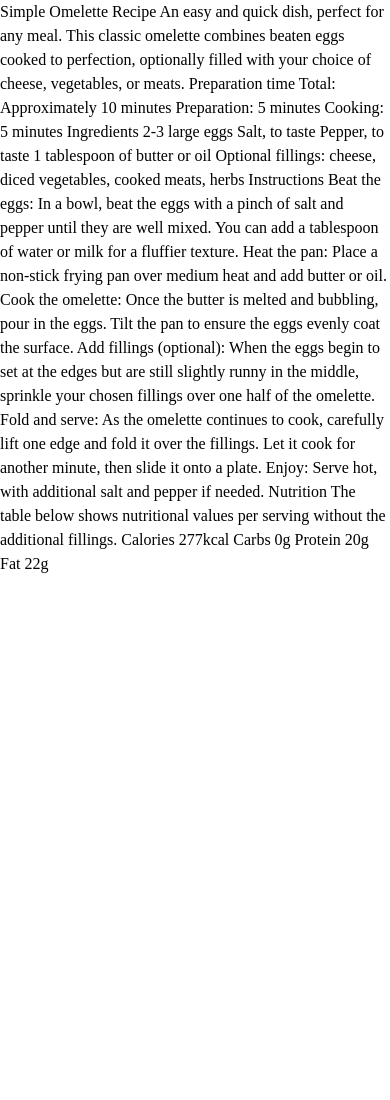
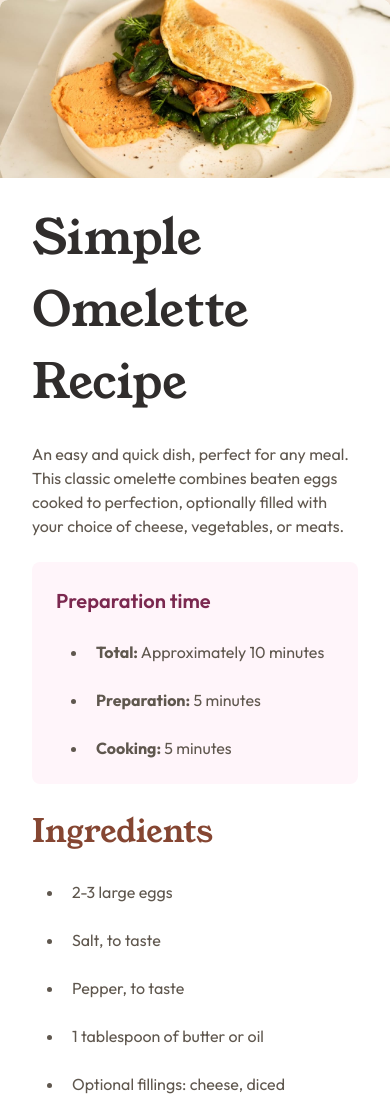
Before and after one commit to awerks/recipe-page, a plain HTML site: page index.html in a window 390 px wide. Shown: the top 1100 px of the page. Before the commit the page ends 844 px from the top, so only its background shows below. Drawn offline with Linux system fonts and the light colour scheme.

Commit message:
Add recipe card layout and styling for Simple Omelette Recipe

```diff
--- a/index.html
+++ b/index.html
@@ -7,22 +7,98 @@
         <link rel="icon" type="image/png" sizes="32x32" href="./assets/images/favicon-32x32.png" />
 
         <title>Recipe page</title>
-
         <link rel="stylesheet" href="style.css" />
     </head>
     <body>
-        Simple Omelette Recipe An easy and quick dish, perfect for any meal. This classic omelette combines beaten eggs
-        cooked to perfection, optionally filled with your choice of cheese, vegetables, or meats. Preparation time
-        Total: Approximately 10 minutes Preparation: 5 minutes Cooking: 5 minutes Ingredients 2-3 large eggs Salt, to
-        taste Pepper, to taste 1 tablespoon of butter or oil Optional fillings: cheese, diced vegetables, cooked meats,
-        herbs Instructions Beat the eggs: In a bowl, beat the eggs with a pinch of salt and pepper until they are well
-        mixed. You can add a tablespoon of water or milk for a fluffier texture. Heat the pan: Place a non-stick frying
-        pan over medium heat and add butter or oil. Cook the omelette: Once the butter is melted and bubbling, pour in
-        the eggs. Tilt the pan to ensure the eggs evenly coat the surface. Add fillings (optional): When the eggs begin
-        to set at the edges but are still slightly runny in the middle, sprinkle your chosen fillings over one half of
-        the omelette. Fold and serve: As the omelette continues to cook, carefully lift one edge and fold it over the
-        fillings. Let it cook for another minute, then slide it onto a plate. Enjoy: Serve hot, with additional salt and
-        pepper if needed. Nutrition The table below shows nutritional values per serving without the additional
-        fillings. Calories 277kcal Carbs 0g Protein 20g Fat 22g
+        <article>
+            <div class="card">
+                <div class="card__header">
+                    <div class="card__image">
+                        <img src="./assets/images/image-omelette.jpeg" alt="Omelette" />
+                    </div>
+                    <h1>Simple Omelette Recipe</h1>
+                </div>
+                <div class="card__content">
+                    <p>
+                        An easy and quick dish, perfect for any meal. This classic omelette combines beaten eggs cooked
+                        to perfection, optionally filled with your choice of cheese, vegetables, or meats.
+                    </p>
+                    <div class="card__note">
+                        <p class="note__header">Preparation time</p>
+                        <ul class="note__list list list-aligned">
+                            <li><strong>Total:</strong> Approximately 10 minutes</li>
+                            <li><strong>Preparation:</strong> 5 minutes</li>
+                            <li><strong>Cooking:</strong> 5 minutes</li>
+                        </ul>
+                    </div>
+                </div>
+                <div class="ingredients">
+                    <h2>Ingredients</h2>
+                    <ul class="ingredients__list list list-aligned">
+                        <li>2-3 large eggs</li>
+                        <li>Salt, to taste</li>
+                        <li>Pepper, to taste</li>
+                        <li>1 tablespoon of butter or oil</li>
+                        <li>Optional fillings: cheese, diced vegetables, cooked meats, herbs</li>
+                    </ul>
+                </div>
+                <hr />
+                <div class="instructions">
+                    <h2>Instructions</h2>
+                    <ol class="instructions__list list">
+                        <li>
+                            <strong>Beat the eggs:</strong> In a bowl, beat the eggs with a pinch of salt and pepper
+                            until they are well mixed. You can add a tablespoon of water or milk for a fluffier texture.
+                        </li>
+                        <li>
+                            <strong>Heat the pan:</strong> Place a non-stick frying pan over medium heat and add butter
+                            or oil.
+                        </li>
+                        <li>
+                            <strong>Cook the omelette:</strong> Once the butter is melted and bubbling, pour in the
+                            eggs. Tilt the pan to ensure the eggs evenly coat the surface.
+                        </li>
+                        <li>
+                            <strong>Add fillings (optional):</strong> When the eggs begin to set at the edges but are
+                            still slightly runny in the middle, sprinkle your chosen fillings over one half of the
+                            omelette.
+                        </li>
+                        <li>
+                            <strong>Fold and serve:</strong> As the omelette continues to cook, carefully lift one edge
+                            and fold it over the fillings. Let it cook for another minute, then slide it onto a plate.
+                        </li>
+                        <li><strong>Enjoy:</strong> Serve hot, with additional salt and pepper if needed.</li>
+                    </ol>
+                </div>
+                <div class="nutrition">
+                    <h2>Nutrition</h2>
+                    <p>The table below shows nutritional values per serving without the additional fillings.</p>
+                    <table class="nutrition__table">
+                        <colgroup>
+                            <col class="label-col" />
+                            <col class="value-col" />
+                        </colgroup>
+                        <tbody>
+                            <tr>
+                                <td>Calories</td>
+                                <td>277kcal</td>
+                            </tr>
+                            <tr>
+                                <td>Carbs</td>
+                                <td>0g</td>
+                            </tr>
+                            <tr>
+                                <td>Protein</td>
+                                <td>20g</td>
+                            </tr>
+                            <tr>
+                                <td>Fat</td>
+                                <td>22g</td>
+                            </tr>
+                        </tbody>
+                    </table>
+                </div>
+            </div>
+        </article>
     </body>
 </html>
--- /dev/null
+++ b/reset.css
@@ -0,0 +1,66 @@
+/* 1. Use a more-intuitive box-sizing model */
+*,
+*::before,
+*::after {
+    box-sizing: border-box;
+}
+
+/* 2. Remove default margin */
+* {
+    margin: 0;
+}
+
+/* 3. Enable keyword animations */
+@media (prefers-reduced-motion: no-preference) {
+    html {
+        interpolate-size: allow-keywords;
+    }
+}
+
+body {
+    line-height: 1.5;
+}
+
+/* 6. Improve media defaults */
+img,
+picture,
+video,
+canvas,
+svg {
+    display: block;
+    max-width: 100%;
+}
+
+/* 7. Inherit fonts for form controls */
+input,
+button,
+textarea,
+select {
+    font: inherit;
+}
+
+/* 8. Avoid text overflows */
+p,
+h1,
+h2,
+h3,
+h4,
+h5,
+h6 {
+    overflow-wrap: break-word;
+}
+
+/* 9. Improve line wrapping */
+p {
+    text-wrap: pretty;
+    max-width: 65ch;
+}
+
+h1,
+h2,
+h3,
+h4,
+h5,
+h6 {
+    text-wrap: balance;
+}
--- a/style.css
+++ b/style.css
@@ -1,66 +1,149 @@
-/* 1. Use a more-intuitive box-sizing model */
-*,
-*::before,
-*::after {
-    box-sizing: border-box;
+@import "reset.css";
+
+
+@font-face {
+    font-family: "Young Serif";
+    font-style: normal;
+    font-weight: 400;
+    font-display: swap;
+    src: url("assets/fonts/young-serif/YoungSerif-Regular.ttf") format("truetype");
 }
 
-/* 2. Remove default margin */
-* {
-    margin: 0;
+@font-face {
+    font-family: "Outfit";
+    font-style: normal;
+    font-weight: 400, 600, 700;
+    font-display: swap;
+    src: url("assets/fonts/outfit/Outfit-VariableFont_wght.ttf") format("truetype");
 }
 
-/* 3. Enable keyword animations */
-@media (prefers-reduced-motion: no-preference) {
-    html {
-        interpolate-size: allow-keywords;
-    }
+:root {
+    --clr-white: hsl(0, 0%, 100%);
+    --clr-stone-100: hsl(30, 54%, 90%);
+    --clr-stone-150: hsl(30, 18%, 87%);
+    --clr-stone-600: hsl(30, 10%, 34%);
+    --clr-stone-900: hsl(24, 5%, 18%);
+    --clr-brown-800: hsl(14, 45%, 36%);
+    --clr-rose-800: hsl(332, 51%, 32%);
+    --clr-rose-50: hsl(330, 100%, 98%);
+
+    --border-radius: .5rem;
+
 }
 
 body {
-    line-height: 1.5;
+    font-family: "Outfit", sans-serif;
+    font-size: 16px;
+    color: var(--clr-stone-600);
+    background-color: var(--clr-stone-100);
+    padding-block: 4rem;
+    display: grid;
+    place-content: center;
 }
 
-/* 6. Improve media defaults */
-img,
-picture,
-video,
-canvas,
-svg {
-    display: block;
-    max-width: 100%;
+
+h1,
+h2 {
+    font-family: "Young Serif", serif;
+    font-weight: 400;
 }
 
-/* 7. Inherit fonts for form controls */
-input,
-button,
-textarea,
-select {
-    font: inherit;
+h1 {
+    font-size: 3rem;
+    color: var(--clr-stone-900);
 }
 
-/* 8. Avoid text overflows */
-p,
-h1,
-h2,
-h3,
-h4,
-h5,
-h6 {
-    overflow-wrap: break-word;
+h2 {
+    font-size: 2rem;
+    color: var(--clr-brown-800);
 }
 
-/* 9. Improve line wrapping */
-p {
-    text-wrap: pretty;
-    max-width: 65ch;
+.card {
+    --card-padding: 2rem;
+    background-color: var(--clr-white);
+    border-radius: var(--border-radius);
+    max-width: 50rem;
+    padding: var(--card-padding);
 }
 
-h1,
-h2,
-h3,
-h4,
-h5,
-h6 {
-    text-wrap: balance;
+.card *+* {
+    margin-top: 1.5rem;
 }
+
+.card__image {
+    border-radius: var(--border-radius);
+    overflow: hidden;
+}
+
+.card__note {
+    --note-padding: 1.5rem;
+    background-color: var(--clr-rose-50);
+    padding: var(--note-padding);
+    border-radius: var(--border-radius);
+}
+
+.note__header {
+    font-size: 1.25rem;
+    color: var(--clr-rose-800);
+    font-weight: 600;
+    margin-bottom: 0.875rem;
+}
+
+.instructions__list li::marker {
+    color: var(--clr-brown-800);
+    font-weight: 600;
+
+}
+
+.nutrition__table {
+    border-collapse: collapse;
+    width: 100%;
+}
+
+.nutrition__table td {
+    padding: .875rem;
+    padding-inline: 2rem;
+    border-bottom: 1px solid var(--clr-stone-150);
+}
+
+.nutrition__table tr:last-child td {
+    border-bottom: none;
+}
+
+.nutrition__table td:nth-child(2) {
+    color: var(--clr-brown-800);
+    font-weight: 600;
+}
+
+.value-col td {
+    color: red;
+}
+
+.list li {
+    padding-inline-start: 1.5rem;
+}
+
+.list-aligned {
+    padding-inline-start: var(--align-padding, var(--card-padding));
+}
+
+
+@media screen and (max-width: 768px) {
+    body {
+        padding: 0;
+    }
+
+    .card__image {
+        margin-left: calc(-1 * var(--card-padding));
+        margin-right: calc(-1 * var(--card-padding));
+        margin-top: calc(-1 * var(--card-padding));
+        width: calc(100% + 2 * var(--card-padding));
+        border-bottom-left-radius: 0;
+        border-bottom-right-radius: 0;
+    }
+
+    .list li {
+        padding-inline-start: .5rem;
+    }
+
+}
```
